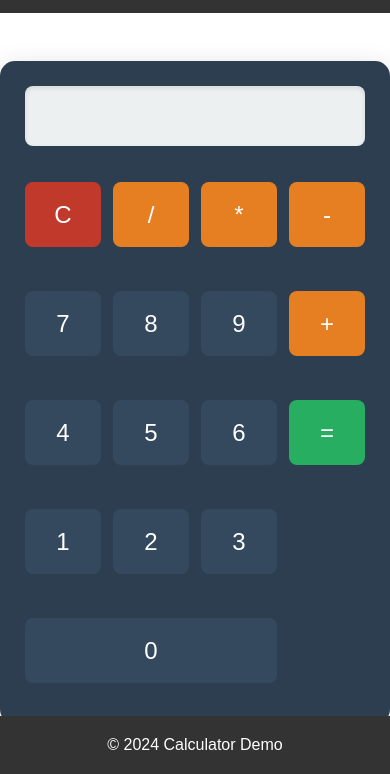
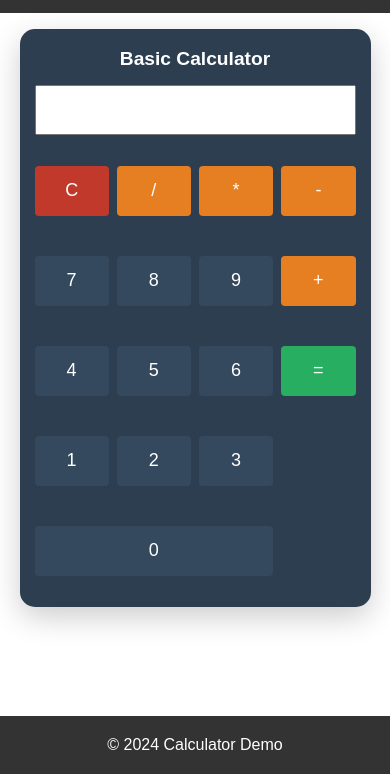
Before and after one commit to arshahluwalia/calculator, a plain HTML site: page index.html in a window 390 px wide. Shown: the part 70-844 px from the top of the page. Drawn offline with Linux system fonts and the light colour scheme.

Commit message:
updated styling to make responsive

```diff
--- a/index.html
+++ b/index.html
@@ -12,6 +12,7 @@
     </header>
     <main>
         <div class="calculator">
+            <h2 class="calc-title">Basic Calculator</h2>
             <input type="text" id="display" readonly>
             <div class="buttons">
                 <button class="clear">C</button>
--- a/styles.css
+++ b/styles.css
@@ -50,42 +50,84 @@ footer {
 .calculator {
     background-color: #2c3e50;
     border-radius: 15px;
-    padding: 25px;
+    padding: 20px;
+    width: 90%;
     max-width: 400px;
-    margin: 3rem auto;
+    margin: 2rem auto;
     box-shadow: 0 10px 30px rgba(0,0,0,0.2);
+}
+
+.calc-title {
+    color: white;
+    text-align: center;
+    margin-bottom: 15px;
+    font-size: 1.5rem;
 }
 
 #display {
     width: 100%;
     height: 60px;
-    margin-bottom: 20px;
-    text-align: right;
-    padding: 10px 20px;
-    font-size: 30px;
-    border: none;
-    border-radius: 8px;
-    background-color: #ecf0f1;
-    color: #2c3e50;
-    box-shadow: inset 0 2px 5px rgba(0,0,0,0.1);
+    margin-bottom: 15px;
+    font-size: 24px;
+    padding: 10px 15px;
 }
 
 .buttons {
     display: grid;
     grid-template-columns: repeat(4, 1fr);
-    gap: 12px;
+    gap: 8px;
 }
 
 button {
-    height: 65px;
-    font-size: 24px;
-    border-radius: 8px;
-    border: none;
-    transition: transform 0.1s, background-color 0.2s;
+    min-height: 60px;
+    font-size: 20px;
+    padding: 0;
+    touch-action: manipulation;
 }
 
-button:hover {
-    transform: scale(1.05);
+@media screen and (max-width: 480px) {
+    .calculator {
+        padding: 15px;
+        margin: 1rem auto;
+    }
+
+    button {
+        min-height: 50px;
+        font-size: 18px;
+    }
+
+    #display {
+        height: 50px;
+        font-size: 20px;
+    }
+
+    .calc-title {
+        font-size: 1.2rem;
+        margin-bottom: 10px;
+    }
+}
+
+@media screen and (max-width: 320px) {
+    .calculator {
+        padding: 10px;
+    }
+
+    .buttons {
+        gap: 5px;
+    }
+
+    button {
+        min-height: 45px;
+        font-size: 16px;
+    }
+}
+
+/* Remove fixed footer on mobile */
+@media screen and (max-height: 600px) {
+    footer {
+        position: static;
+        margin-top: 2rem;
+    }
 }
 
 .number {
```
